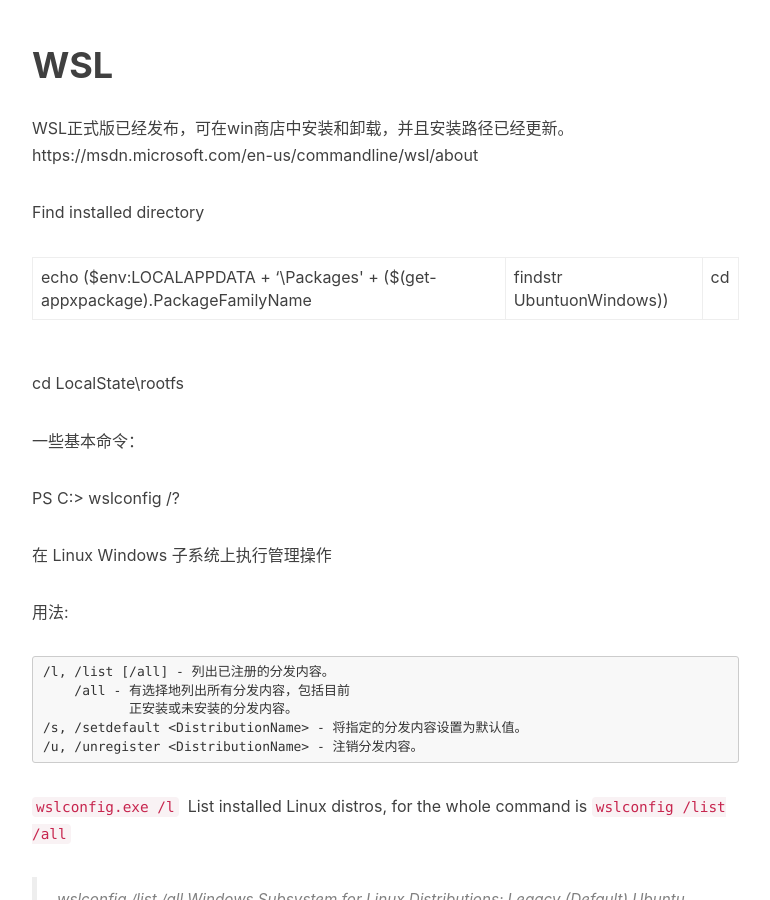
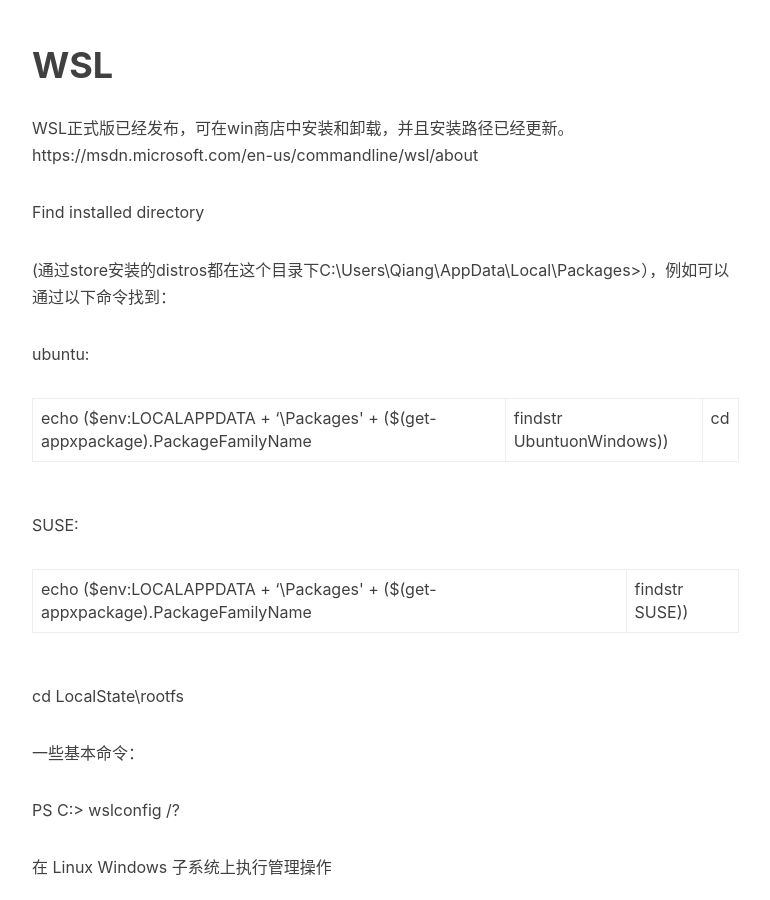
Before and after one commit to NablaCFD/NablaCFD.github.io, a Jekyll site: the page built from _posts/2017-11-02-WSL相关.md, in a window 1280 px wide and 900 px high, scrolled down 427 px. Shown: the whole window, without its empty margins (233-1003 px from the left). Built offline with Jekyll 4.4.1, drawn with Linux system fonts in a browser that asks for light colours; nearby versions of some CDN libraries; our own code applies the rules of GitHub Pages for plain Markdown files; comment, search, counter and statistics services are not loaded.

Commit message:
Update 2017-11-02-WSL相关.md

```diff
--- a/_posts/2017-11-02-WSL相关.md
+++ b/_posts/2017-11-02-WSL相关.md
@@ -6,7 +6,15 @@ https://msdn.microsoft.com/en-us/commandline/wsl/about
 
 Find installed directory
 
+(通过store安装的distros都在这个目录下C:\Users\Qiang\AppData\Local\Packages>），例如可以通过以下命令找到：
+
+ubuntu:
+
 echo ($env:LOCALAPPDATA + '\Packages\' + ($(get-appxpackage).PackageFamilyName|findstr UbuntuonWindows)) | cd
+
+SUSE:
+
+ echo ($env:LOCALAPPDATA + '\Packages\' + ($(get-appxpackage).PackageFamilyName|findstr SUSE))
 
 cd LocalState\rootfs
 
```
